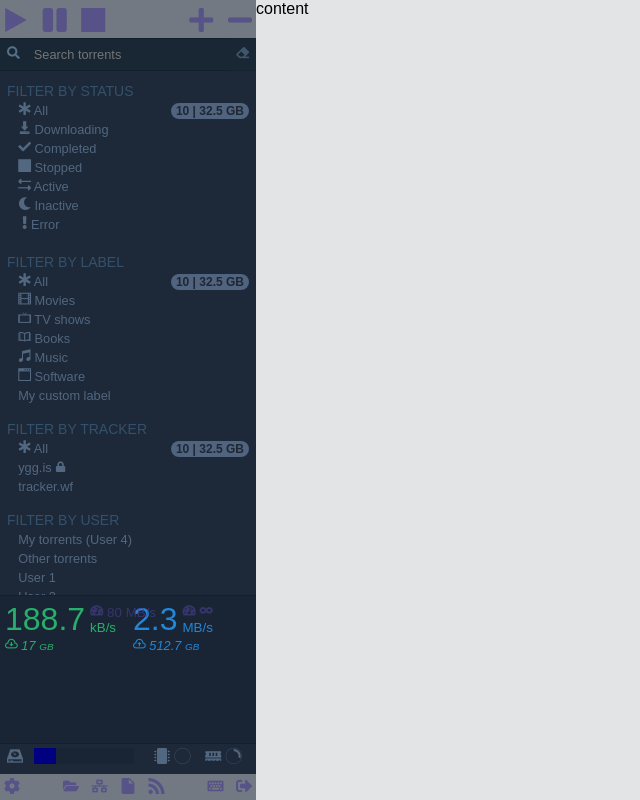
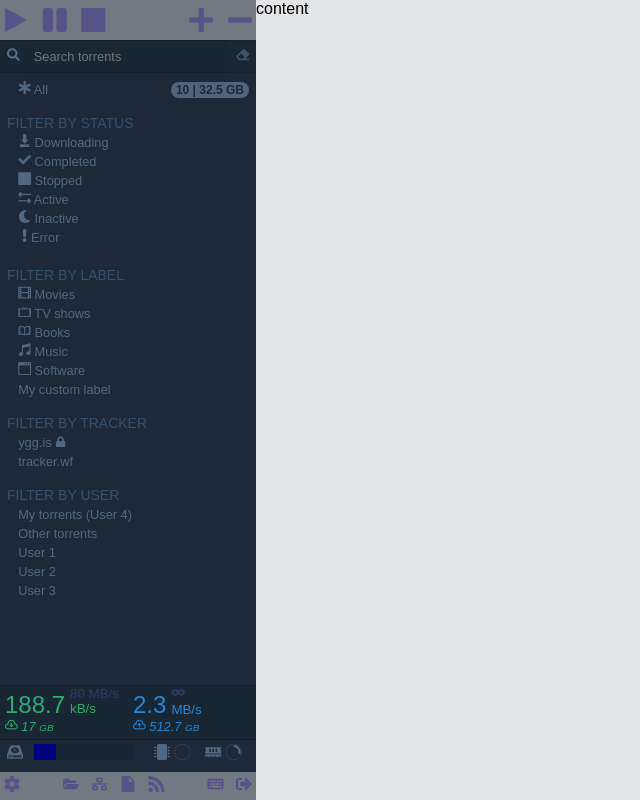
Before and after one commit to slundi/pseedbox, a Flask app: page / in a window 1280 px wide. Shown: the whole page, without its empty margins (0-640 px from the left). Run offline with Flask 2, Linux system fonts and the light colour scheme; a user stored in the database is signed in.

Commit message:
Layout creation: no bandwidth graph planned

```diff
--- a/app/static/css/main.css
+++ b/app/static/css/main.css
@@ -128,7 +128,6 @@ a:hover {
 
 /* Bloc configuration */
 #bandwidth {
-    height: 10em;
     display: flex;
     border: 1px solid rgba(9, 24, 36, .4);
     border-left: none;
@@ -141,7 +140,7 @@ a:hover {
     width: 0;
     margin: 5px;
 }
-#bandwidth .current {font-size: 2em;}
+#bandwidth .current {font-size: 1.5em;}
 
 #bandwidth .current small {font-size: 0.48em;}
 #bandwidth .overall {font-size: 0.8em; font-style: italic;}
@@ -150,7 +149,7 @@ a:hover {
 #download {color: #29AE6C;}
 #upload {color: #2287DA;}
 .supsub {position: absolute}
-.supsub sup, .supsub sub {display:block; position:relative; left:5px; top: 3px;}
+.supsub sup, .supsub sub {display:block; position:relative; left:5px; top: -5px;}
 
 #sidenav ul {
     margin-top: -10px;
--- a/app/templates/bandwidth.inc.xml
+++ b/app/templates/bandwidth.inc.xml
@@ -4,7 +4,6 @@
             <span class="current" id="current_download">188.7</span>
             <span class="supsub">
                 <sub><a href="javascript:set_global_download_speed()">
-                    <span class="ui-tachometer-alt"></span>
                     <span id="download_limit">80 MB/s</span>
                 </a></sub>
                 <sup>kB/s</sup>
@@ -22,7 +21,6 @@
             <span class="current" id="current_upload">2.3</span>
             <span class="supsub">
                 <sub><a href="javascript:set_global_upload_speed()">
-                    <span class="ui-tachometer-alt"></span>
                     <span class="ui-infinity" id="upload_limit"></span>
                 </a></sub>
                 <sup>MB/s</sup>
@@ -34,6 +32,3 @@
             <small>GB</small>
         </div>
 </div>
-<!-- graph in background
-<div id="bandwidth_graph">graph</div>
--->
--- a/app/templates/filters.inc.xml
+++ b/app/templates/filters.inc.xml
@@ -1,6 +1,6 @@
+<ul style="margin-top: 7px;"><li><span class="ui-asterisk"></span> All <span class="badge">10 | 32.5 GB</span></li></ul>
 <h4 style="">FILTER BY STATUS</h4>
 <ul id="by_status">
-    <li><span class="ui-asterisk"></span> All <span class="badge">10 | 32.5 GB</span></li>
     <li><span class="ui-downloading"></span> Downloading</li>
     <li><span class="ui-check"></span> Completed</li>
     <li><span class="ui-stop"></span> Stopped</li>
@@ -12,7 +12,6 @@
 
 <h4 style="">FILTER BY LABEL</h4>
 <ul id="by_category">
-    <li><span class="ui-asterisk"></span> All <span class="badge">10 | 32.5 GB</span></li>
     <li><span class="label-movie"></span> Movies</li>
     <li><span class="label-tv"></span> TV shows</li>
     <li><span class="label-book"></span> Books</li>
@@ -23,16 +22,15 @@
 
 <h4 style="">FILTER BY TRACKER</h4>
 <ul id="by_tracker">
-    <li><span class="ui-asterisk"></span> All <span class="badge">10 | 32.5 GB</span></li>
     <li>ygg.is <small><span class="ui-lock"></span></small></li>
     <li>tracker.wf</li>
 </ul>
 
 <h4 style="">FILTER BY USER</h4>
-<!--CONFIG MODE : HIDDEN / ME_AND_OTHERS / SHOW (always displayed for admins)-->
 <ul id="by_user">
     <li>My torrents (User 4)</li>
     <li>Other torrents</li>
+    <!--Only displayed for admins -->
     <li>User 1</li>
     <li>User 2</li>
     <li>User 3</li>
```
